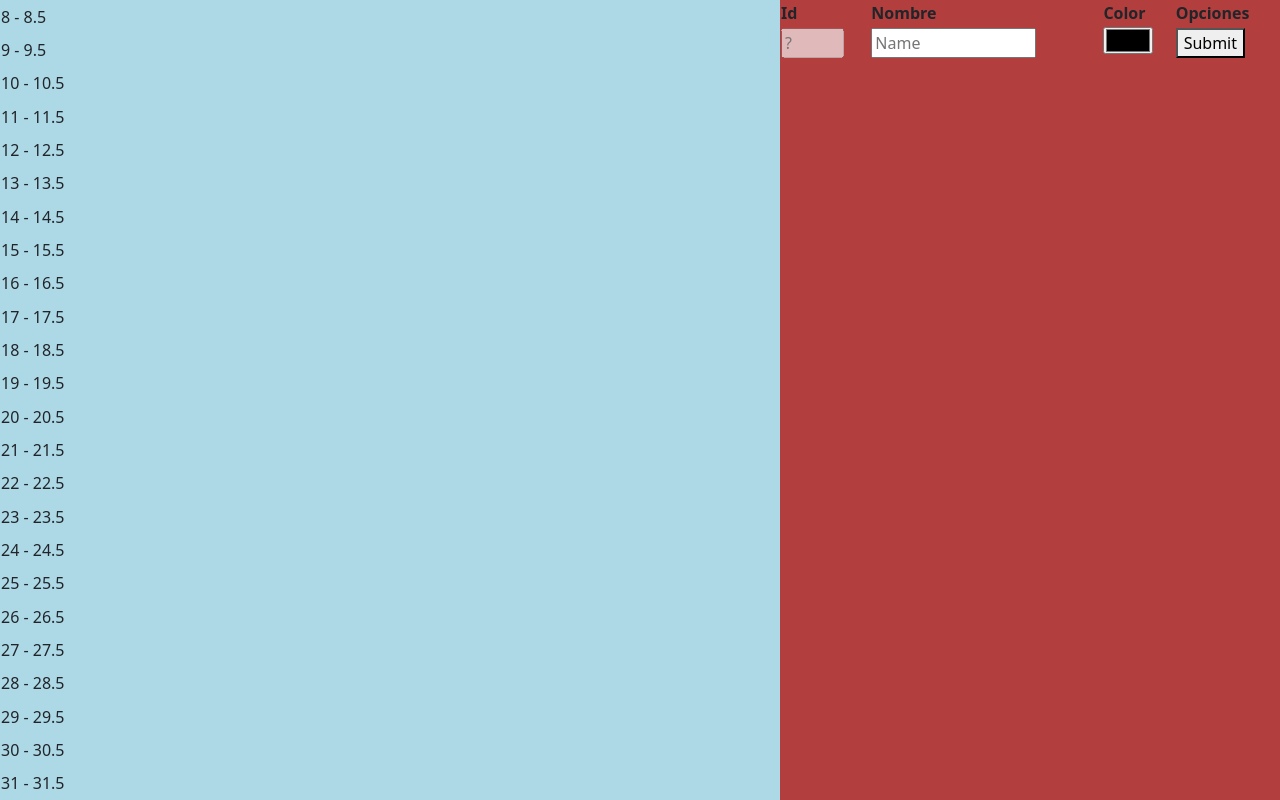
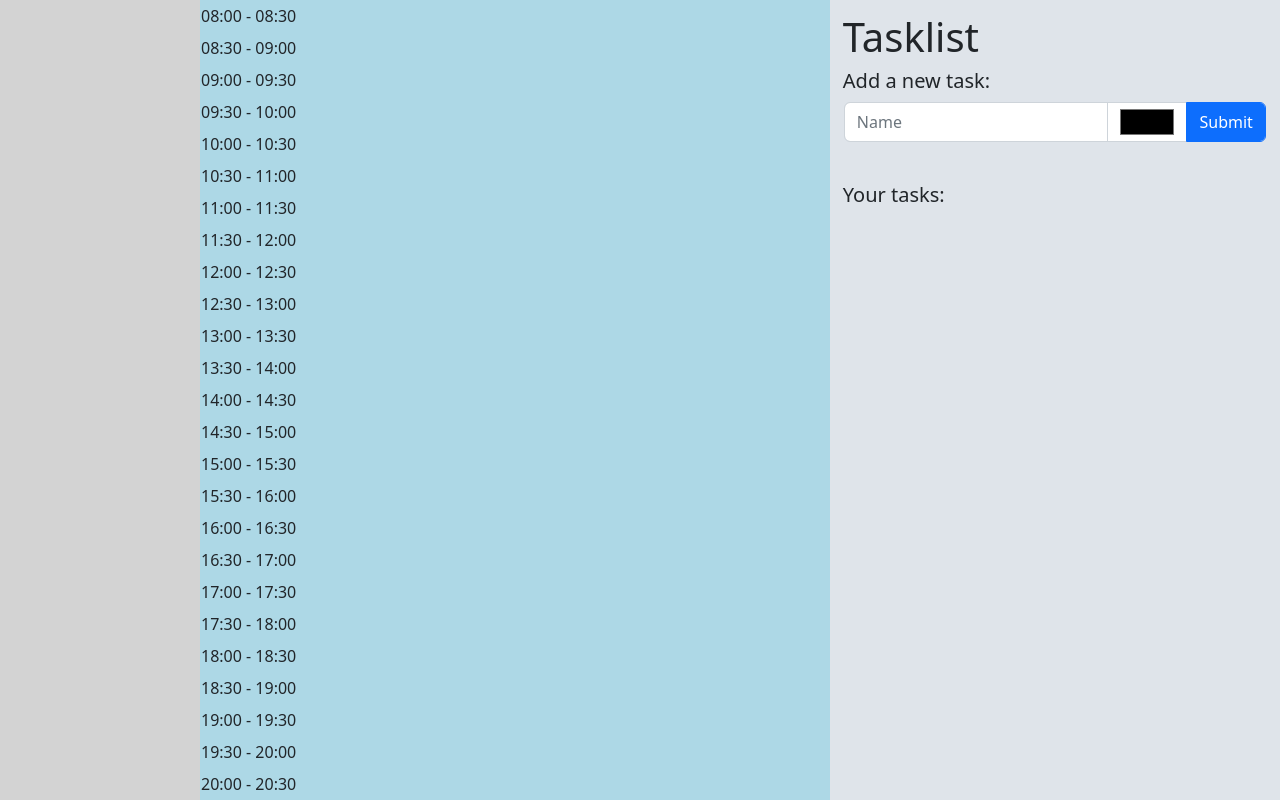
Before and after one commit to bygeze/RoutinePalAlpha, a React (Create React App) app in the folder frontend/routinepal/: page / in a window 1280 px wide. Built offline with nearby package versions, Linux system fonts and the light colour scheme.

Commit message:
Base of the project working properly

```diff
--- a/frontend/routinepal/src/App.css
+++ b/frontend/routinepal/src/App.css
@@ -40,13 +40,24 @@ html, body, #root, .wrapper {
 
 
 
+/* task list column */
+.Column3 {
+  width: 450px;
+  height: 100%;
+  background-color: #dfe4ea;
+  padding: 0.8rem;
+}
 
-.Column3 {
-  width: 500px;
-  height: 100%;
-  background-color: rgb(179, 62, 62);
+.taskColorInput {
+  height: 40px;
+  max-width: 80px;
+}
 
+.submitTaskButton {
+  max-width: 80px;
 }
+
+
 
 .Column3 table {
   width: 100%;
--- a/frontend/routinepal/src/App.js
+++ b/frontend/routinepal/src/App.js
@@ -8,6 +8,7 @@ import 'bootstrap/dist/css/bootstrap.min.css';
 
 function App() {
   const [tasks, setTasks] = useState([]);
+  const [matrix, setMatrix] = useState([]);
 
   const addTask = (task) => {
 
@@ -29,16 +30,31 @@ function App() {
     setTasks(updatedTasks);
   }
 
+  const fetchMatrix = () => {
+    let matrix = Storage.fetchMatrix();
+
+    return matrix;
+  }
+
+  const updateMatrix = (m) => {
+    Storage.updateMatrix(m);
+    setMatrix(fetchMatrix());
+  }
+
   useEffect(() => {
     if( Storage.init() ) {
       console.info("LocalStorage is working just fine.");
       let fetchedTasks = Storage.fetchAllTasks();
+      let fetchedMatrix = fetchMatrix();
 
       if(Array.isArray(fetchedTasks)) {
         setTasks(fetchedTasks);
       } else {
         console.error("Error fetching tasks." + fetchedTasks);
       }
+
+      // if to detect load is correct needs to be developed
+      setMatrix(fetchedMatrix);
     } else {
       console.error("LocalStorage is not working");
     }
@@ -48,9 +64,11 @@ function App() {
   return (
   <div className="wrapper">
     <div className="AppContainer">
+      <div className="Column1">
 
+      </div>
       <div className="Column2">
-        <WeekTable tasks={tasks}></WeekTable>
+        <WeekTable tasks={tasks} matrix={matrix} updateMatrix={updateMatrix}></WeekTable>
       </div>
       <div className="Column3">
         <TasksTable tasks={tasks} addTask={addTask} updateTask={updateTask} deleteTask={deleteTask}>
--- a/frontend/routinepal/src/storage/Storage.js
+++ b/frontend/routinepal/src/storage/Storage.js
@@ -10,22 +10,55 @@ class Storage {
             return false;
         }
 
-        // checks if tasks array exists, if it doesn't, creates it.
         let tasks = localStorage.getItem('tasks');
-        if (tasks === undefined) {
+
+        if (tasks === undefined || tasks === "undefined" || tasks === null)  {
+            // checks if tasks array exists, if it doesn't, creates it.
+
+
             localStorage.setItem('tasks', JSON.stringify([]));
+
         }
 
-        // checks if  id counter exists, if it doesn't, creates it.
         let idGenerator = localStorage.getItem('idCounter');
-        if (idGenerator === undefined) {
+
+        if (idGenerator === undefined || idGenerator === "undefined" || idGenerator === null) {
+
+            // checks if  id counter exists, if it doesn't, creates it.
+
             localStorage.setItem("idCounter", 0);
         }
+
+        let matrixStorage = localStorage.getItem("matrix");
+
+        if(matrixStorage === undefined || matrixStorage === "undefined" || matrixStorage === null) {
+            localStorage.setItem("matrix", JSON.stringify(this.createMatrix()));
+        }
+            // this function is temporary, matrix creation should run on server side.
 
         // here should be
         // checks if matrix exists, if it doesn't, creates it.
 
         return true;
+    }
+
+    static createMatrix = () => {
+        const startTime = 8;
+        const endTime = 24;
+        const timeDivision = 0.5;
+
+        const defaultValue = 1;
+        const rows = (endTime - startTime) / (timeDivision);
+        const cols = 7;
+
+        var matrix = [];
+
+        for(let i = 0; i < rows; i++) {
+            let row = Array(7).fill(defaultValue);
+            matrix.push(row);
+        }
+
+        return matrix;
     }
 
     // (C) save tasks method
@@ -60,6 +93,18 @@ class Storage {
         localStorage.setItem("tasks", JSON.stringify(tasks));
     }
 
+    // MATRIX CRUD´
+    // (C)
+    static fetchMatrix() {
+        let matrix = JSON.parse(localStorage.getItem("matrix"));
+
+        return matrix;
+    }
+
+    static updateMatrix(m) {
+        localStorage.setItem("matrix", JSON.stringify(m));
+    }
+
 }
 
 function generateId() {
@@ -68,4 +113,5 @@ function generateId() {
     return id;
 }
 
+
 export default Storage;
--- a/frontend/routinepal/src/tasks/AddTaskTableRow.js
+++ b/frontend/routinepal/src/tasks/AddTaskTableRow.js
@@ -12,22 +12,35 @@ const AddTaskTableRow = ({addTask}) => {
 
     return (
         <tr>
-            <td>
-            <input
-                type="text"
-                placeholder="?"
-                size="1"
-                disabled="disabled"
+            <td colSpan="5">
+            <div class="input-group mb-3">
+                <input
+                    class="form-control"
+                    type="text"
+                    value={task.name}
+                    onChange={(e) => setTask({ ...task, name: e.target.value })}
+                    placeholder="Name"
+                    />
+                <input
+                    class="form-control taskColorInput"
+                    type="color"
+                    value={task.color}
+                    onChange={(e) => setTask({ ...task, color: e.target.value })}
                 />
+                <button class="form-control btn btn-primary submitTaskButton "type="submit" onClick={handleSubmit}>Submit</button>
+            </div>
+
             </td>
-            <td>
-                <input
-                type="text"
-                value={task.name}
-                onChange={(e) => setTask({ ...task, name: e.target.value })}
-                placeholder="Name"
-                size="12"
-                />
+        </tr>
+    );
+}
+
+
+export default AddTaskTableRow;
+
+/*
+            <td colSpan="3">
+
             </td>
             <td>
                 <input
@@ -37,10 +50,5 @@ const AddTaskTableRow = ({addTask}) => {
                 size="12"
                 />
             </td>
-            <td colSpan="2"><button type="submit" onClick={handleSubmit}>Submit</button></td>
-        </tr>
-    );
-}
 
-
-export default AddTaskTableRow;
+*/
--- a/frontend/routinepal/src/tasks/TaskTableRow.js
+++ b/frontend/routinepal/src/tasks/TaskTableRow.js
@@ -21,9 +21,6 @@ const TaskTableRow = (props) => {
 
     return (
       <tr>
-        <td>
-            {task.id}
-        </td>
         <td>
           {edit ? (
             <input
--- a/frontend/routinepal/src/tasks/TasksTable.js
+++ b/frontend/routinepal/src/tasks/TasksTable.js
@@ -5,24 +5,23 @@ import TaskTableRow from './TaskTableRow'
 const TasksTable = ({tasks, addTask, updateTask, deleteTask}) => {
 
     return (
+        <div>
+            <h1>Tasklist</h1>
             <table className="TaskTable">
-            <thead>
-                <tr>
-                <th>Id</th>
-                <th>Nombre</th>
-                <th>Color</th>
-                <th colSpan="2">Opciones</th>
-                </tr>
-            </thead>
+
+                <h5>Add a new task:</h5>
                 <tbody>
                     <AddTaskTableRow addTask={addTask} />
+                    <br />
+                    <h5>Your tasks:</h5>
                     {tasks.map(task => (
                         <TaskTableRow key={task.id} task={task} updateTask={updateTask} deleteTask={deleteTask} />
 
                     ))}
                 </tbody>
+            </table>
+        </div>
 
-        </table>
     );
 
 }
--- a/frontend/routinepal/src/weekvisualizer/WeekTable.js
+++ b/frontend/routinepal/src/weekvisualizer/WeekTable.js
@@ -1,52 +1,51 @@
-import React, { useState } from 'react';
+import React from 'react';
 
 /*
  * This class is meant to display a week table
  *   - configurable: quantity of rows depend on the start time of the day, the end time of the day and the division choosed.
 */
 
-const WeekTable = (props) => {
-    const startTime = 8;
-    const endTime = 24;
-    const timeDivision = 0.5;
+const WeekTable = ({tasks, matrix, updateMatrix}) => {
+    const startTime = "08:00";
+    const endTime = "02:00";
+    const timeDivision = 30; // en minutos
 
-    const [matrix, setMatrix] = useState(createMatrix());
-
-    // this function is temporary, matrix creation should run on server side.
-    function createMatrix() {
-        const defaultValue = 43;
-        const rows = (endTime - startTime) * (timeDivision+1);
-        const cols = 7;
-
-        var matrix = [];
-
-
-        for(let i = 0; i < rows; i++) {
-            let row = Array(7).fill(defaultValue);
-            matrix.push(row);
-        }
-
-        return matrix;
-    }
+    //const [matrix, setMatrix] = useState(createMatrix());
 
     // change state (and later save the matrix to db)
     const handleDropChange = (event, rowIndex, colIndex) => {
-        setMatrix(prevMatrix => {
-          const newMatrix = [...prevMatrix];
-          newMatrix[rowIndex][colIndex] = parseInt(event.dataTransfer.getData("text/plain"));
-          return newMatrix;
-        });
+        const newMatrix = matrix;
+
+        newMatrix[rowIndex][colIndex] = parseInt(event.dataTransfer.getData("text/plain"));
+
+        console.log(newMatrix);
+        console.log(updateMatrix(newMatrix));
       };
 
     // tasks are sended via props so we can access them to find the task that matches the id in the matrix
     // we use it when rendering to find name and color.
     const findTaskById = (id) => {
-        return props.tasks.find(task => task.id == id);
+        return tasks.find(task => task.id == id);
     }
 
-    const getRowTime = (i) => {
-        return (startTime + i) + " - " + (startTime + i + timeDivision);
-    }
+    /*const getRowTime = (i) => {
+        return (startTime + (i / 2)) + " - " + (startTime + (i / 2) + timeDivision);
+    }*/
+    function getRowTime(index) {
+        const startDate = new Date(`2022-02-07T${startTime}:00.000Z`);
+        const endDate = new Date(`2022-02-08T${endTime}:00.000Z`);
+        const timeDiff = (endDate - startDate) / 1000 / 60 / timeDivision;
+
+        const currentDate = new Date(`2022-02-07T${startTime}:00.000Z`);
+        currentDate.setMinutes(currentDate.getMinutes() + (index * timeDivision));
+        if (currentDate > endDate) {
+          const nextDate = new Date(`2022-02-08T00:00:00.000Z`);
+          nextDate.setMinutes(nextDate.getMinutes() + ((index - timeDiff) * timeDivision));
+          return `${startTime} - ${nextDate.toISOString().substr(11, 5)}`;
+        }
+        return `${currentDate.toISOString().substr(11, 5)} - ${(new Date(currentDate.setMinutes(currentDate.getMinutes() + timeDivision))).toISOString().substr(11, 5)}`;
+      }
+
 
     // matrix is mapped into a table.
     // we use getrowtime to get the time to display in the first col of the
```
Lines whose indentation alone changed are shown as unchanged.
